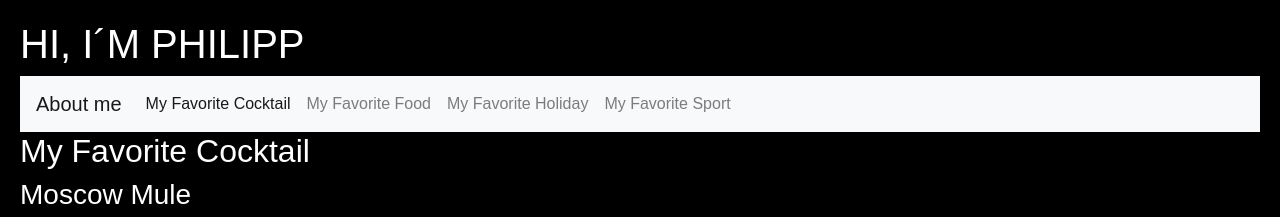
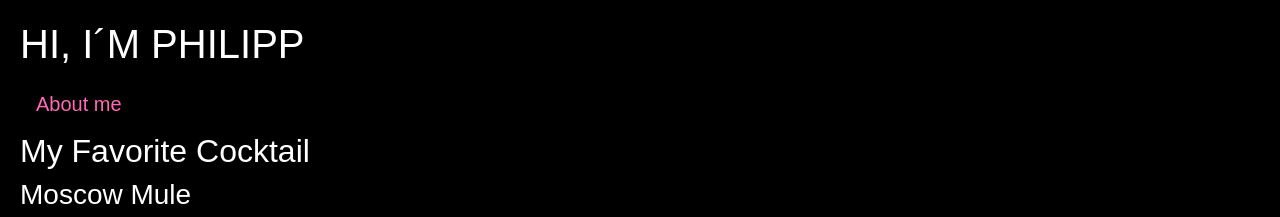
Before and after one commit to Phil9219/bootstrap-example, a website: page index.html in a window 1280 px wide. Shown: the top 217 px of the page. Drawn offline with nearby package versions, Linux system fonts and the light colour scheme.

Commit message:
Add layout

```diff
--- a/index.html
+++ b/index.html
@@ -14,9 +14,9 @@
   </head>
 
   <body>
-    <h1>HI, I´M PHILIPP</h1>
+    <h1 id="h1">HI, I´M PHILIPP</h1>
 
-    <nav class="navbar navbar-expand-lg navbar-light bg-light">
+    <nav class="navbar">
       <a class="navbar-brand" href="#">About me</a>
       <button
         class="navbar-toggler"
@@ -42,7 +42,7 @@
     </nav>
 
     <section id="favoriteCocktail">
-      <h2>My Favorite Cocktail</h2>
+      <h2 id="h2">My Favorite Cocktail</h2>
       <h3>Moscow Mule</h3>
       <p>
         Der Moscow Mule ist ein Cocktail mit Ingwergeschmack und gehört zu den
@@ -100,7 +100,7 @@
     </section>
 
     <section id="favoriteFood">
-      <h2>My Favorite Food</h2>
+      <h2 id="h2">My Favorite Food</h2>
       <h3>Spaghetti Arrabiata</h3>
       <p>
         Lorem ipsum dolor sit amet, consetetur sadipscing elitr, sed diam nonumy
@@ -172,7 +172,7 @@
     </section>
 
     <section id="favoriteHoliday">
-      <h2>My Favorite Holiday</h2>
+      <h2 id="h2">My Favorite Holiday</h2>
       <h3>Sailing</h3>
       <p>
         Lorem ipsum dolor sit amet, consetetur sadipscing elitr, sed diam nonumy
@@ -244,7 +244,7 @@
     </section>
 
     <section id="favoriteSport">
-      <h2>My Favorite Sport</h2>
+      <h2 id="h2">My Favorite Sport</h2>
       <h3>Schwimmen</h3>
       <p>
         Lorem ipsum dolor sit amet, consetetur sadipscing elitr, sed diam nonumy
@@ -325,7 +325,7 @@
       /></a>
     </card>
 
-    <footer>This Homepage is made by Philipp</footer>
+    <footer class="footer">This Homepage is made by Philipp</footer>
     <!-- Optional JavaScript -->
     <!-- jQuery first, then Popper.js, then Bootstrap JS -->
     <script
```
